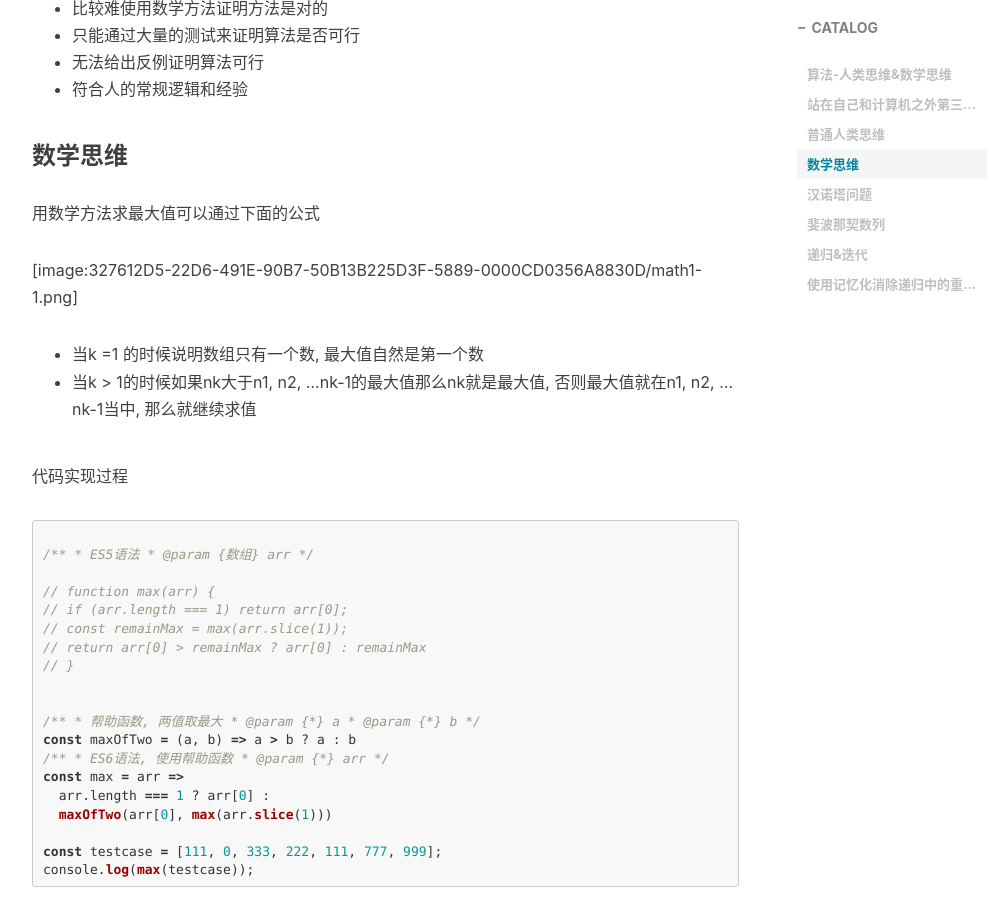
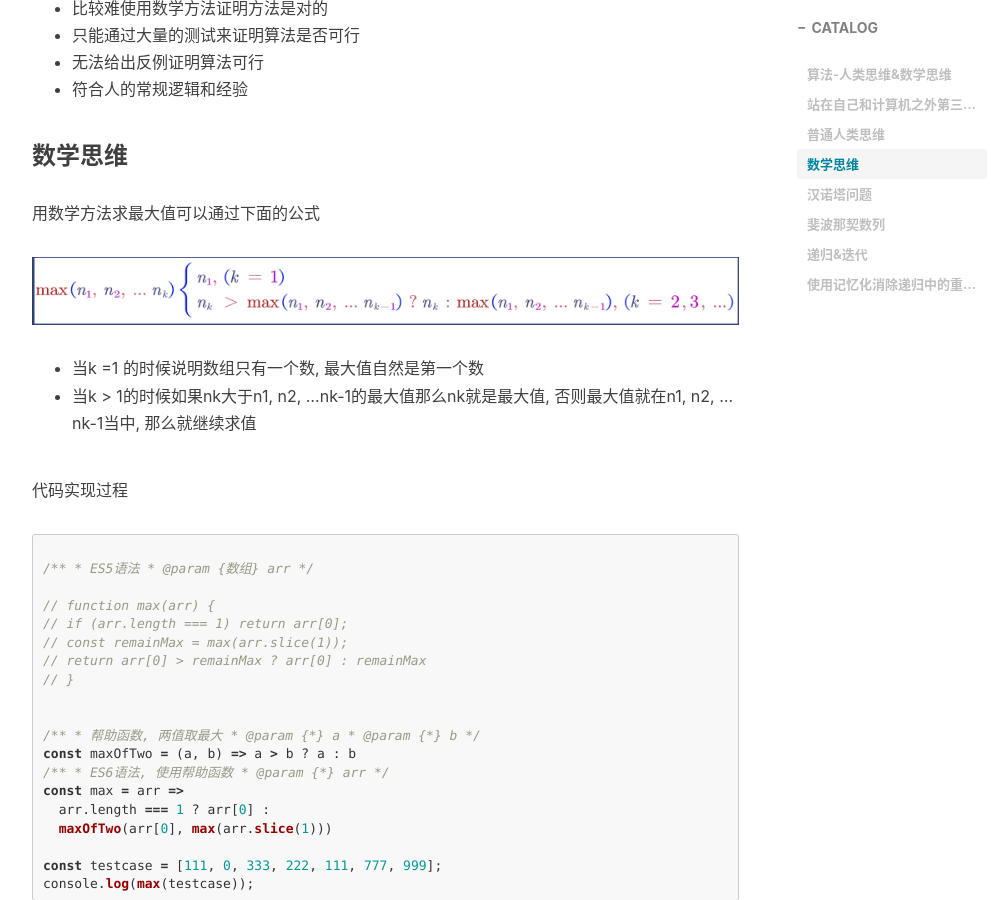
Before and after one commit to echoheart/echoheart.github.io, a Jekyll site: the page built from _posts/2019-11-26-算法-数学思维&人类思维.md, in a window 1280 px wide and 900 px high, scrolled down 1698 px. Shown: the whole window, without its empty margins (233-1239 px from the left). Built offline with Jekyll 4.4.1, drawn with Linux system fonts in a browser that asks for light colours; nearby versions of some CDN libraries; comment, search, counter and statistics services are not loaded.

Commit message:
算法-数学思维&人类思维入门

```diff
--- a/_posts/2019-11-26-算法-数学思维&人类思维.md
+++ b/_posts/2019-11-26-算法-数学思维&人类思维.md
@@ -65,7 +65,7 @@ console.log(max(testcase));
 ### 数学思维
 用数学方法求最大值可以通过下面的公式
 
-[image:327612D5-22D6-491E-90B7-50B13B225D3F-5889-0000CD0356A8830D/math1-1.png]
+![](https://www.echoheart.cn/img/math1-1.png)
 
 - 当k =1 的时候说明数组只有一个数, 最大值自然是第一个数
 - 当k > 1的时候如果nk大于n1, n2, ...nk-1的最大值那么nk就是最大值, 否则最大值就在n1, n2, …nk-1当中, 那么就继续求值
```
